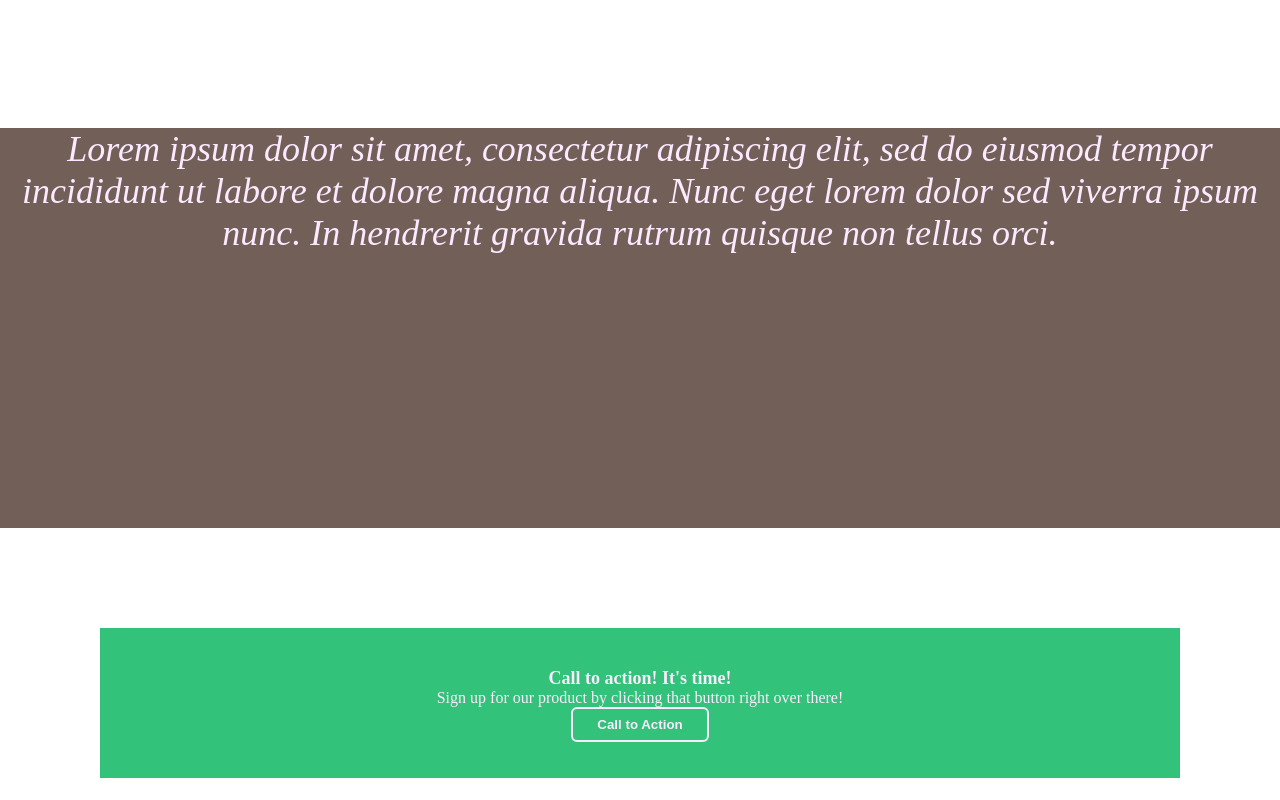
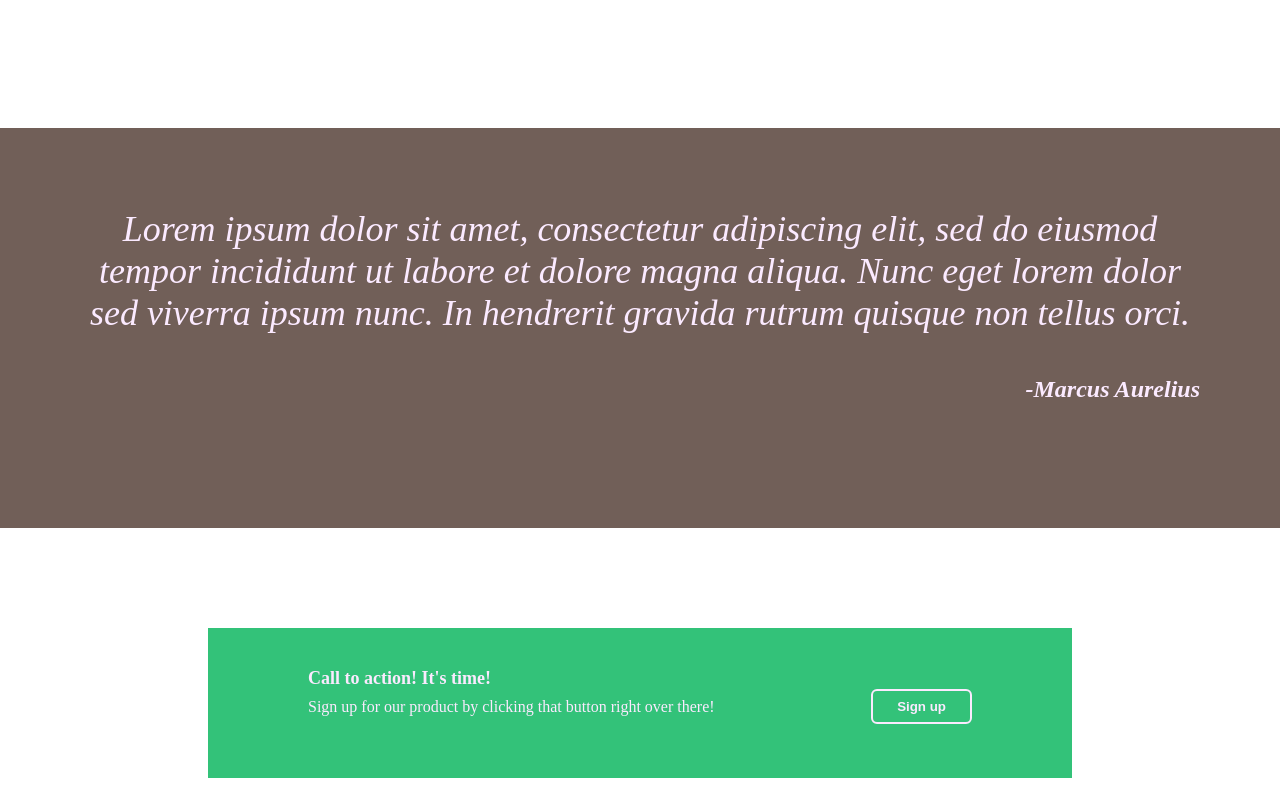
Before and after one commit to JohanCodeForFun/jh-webdev, a plain HTML site: page index.html in a window 1280 px wide. Shown: the part 800-1600 px from the top of the page. Drawn offline with Linux system fonts and the light colour scheme.

Commit message:
Fixed the CTA flexbox elements to center acc guide

```diff
--- a/index.html
+++ b/index.html
@@ -67,15 +67,26 @@
 
             </div>
             <div class="testimonial">
-                <p>Lorem ipsum dolor sit amet, consectetur adipiscing elit, sed do eiusmod tempor incididunt ut labore et dolore magna aliqua. Nunc eget lorem dolor sed viverra ipsum nunc. In hendrerit gravida rutrum quisque non tellus orci.</p><br>
+                <div class="testimonial-qoute">
+                    <p class="qoute">Lorem ipsum dolor sit amet, consectetur adipiscing elit, sed do eiusmod tempor incididunt ut labore et dolore magna aliqua. Nunc eget lorem dolor sed viverra ipsum nunc. In hendrerit gravida rutrum quisque non tellus orci.</p><br>
+                    <p class="qoute-author">-Marcus Aurelius</p>
+                </div>
 
             </div>
             <div class="cta">
                 <div class="cta-container">
                     <div class="cta-border">
-                        <div class="cta-title">Call to action! It's time!</div>
-                        <div class="cta-text">Sign up for our product by clicking that button right over there!</div>
-                        <button class="cta-btn">Call to Action</button>
+                        <div class="cta-title">Call to action! It's time!
+                            <div>
+
+                            </div>
+                        </div>
+                        <div class="cta-text">Sign up for our product by clicking that button right over there!
+                            <div>
+                                <button class="cta-btn">Sign up</button>
+                            </div>
+                        </div>
+
                     </div>
                 </div>
 
--- a/style.css
+++ b/style.css
@@ -125,11 +125,21 @@ img {
 
 .testimonial {
     color: #FBEAFF;
-    flex: 1 auto;
-    height: 400px;
+    display: flex;
+     height: 400px;
     background-color: #715F58;
     font-size: 36px;
     font-style: italic;
+}
+
+.testimonial-qoute {
+    flex: 1;
+    padding: 80px;
+}
+.qoute-author {
+    font-size: 24px;
+    font-weight: 700;
+    text-align: end;
 }
 
 .cta {
@@ -146,21 +156,28 @@ img {
 }
 
 .cta-border {
-    flex: 1;
+    display: flex;
+    flex-direction: column;
     background-color: #33C279;
     height: 150px;
     width: 80%;
     padding-top: 40px;
+    padding-left: 100px;
+    padding-right: 100px;
 }
 
 .cta-title {
     color: #FBEAFF;
+    display: flex;
     font-weight: 700;
     font-size: 18px;
 }
 
 .cta-text {
     color: #FBEAFF;
+    display: flex;
+    align-items: center;
+    justify-content:space-between;
 }
 
 .cta-btn {
```
